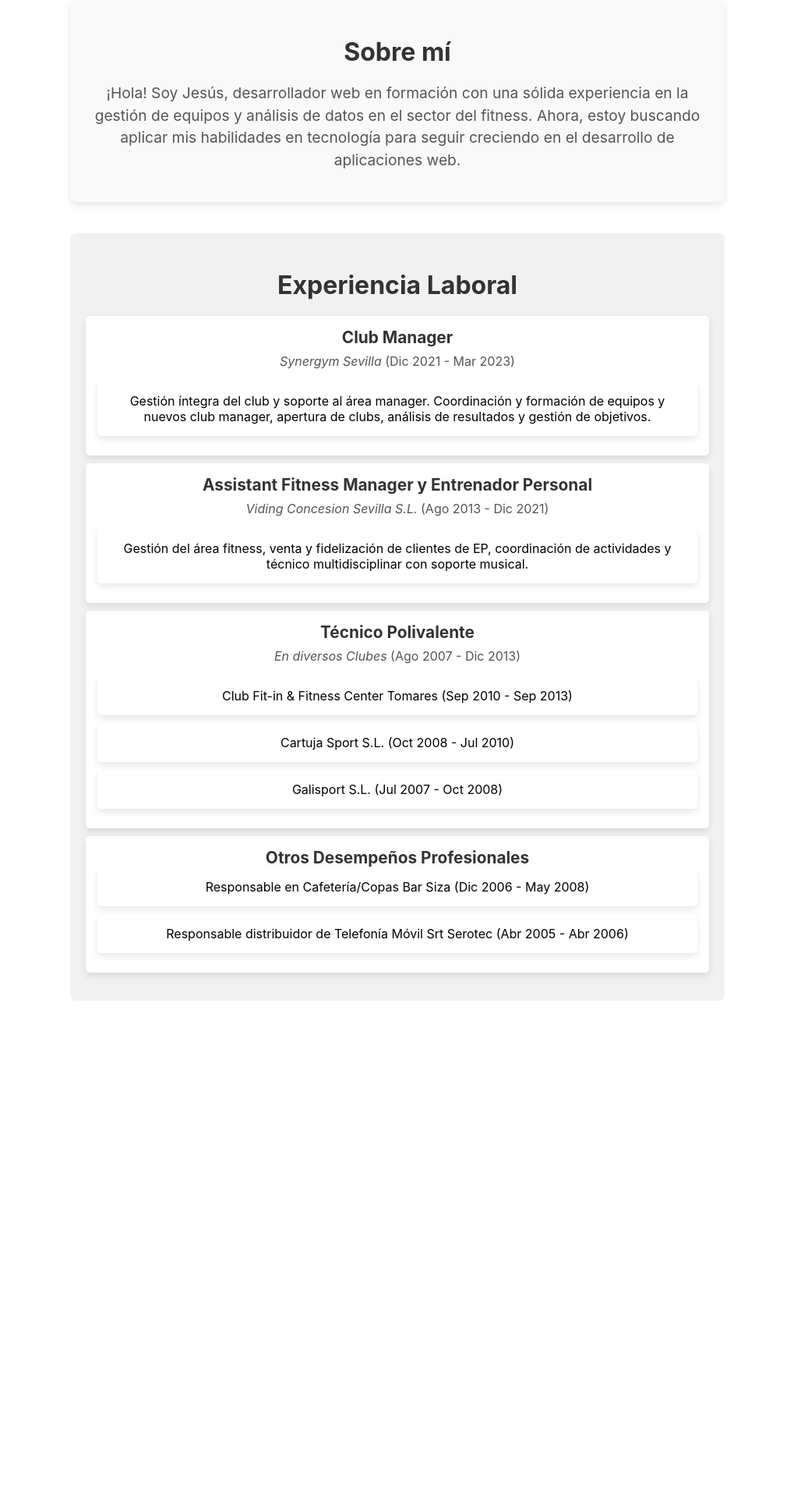
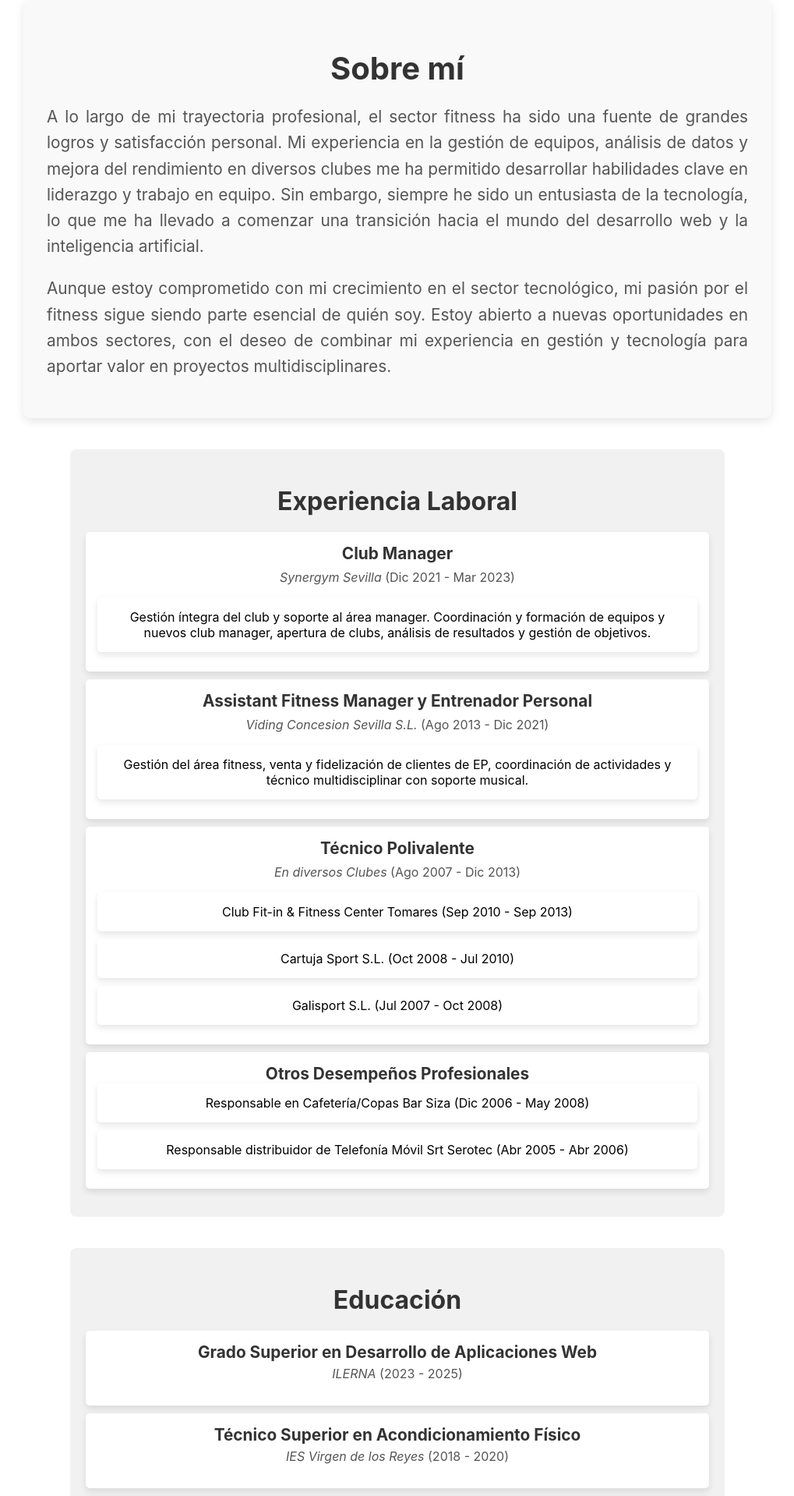
Before and after one commit to jdm1986/mi-curriculum, a React (Create React App) app: page / in a window 1280 px wide. Shown: the part 840-2758 px from the top of the page at 78% size, without its empty margins (130-1149 px from the left). Before the commit the page ends 2163 px from the top, so only its background shows below. Built offline with nearby package versions, Linux system fonts and the light colour scheme.

Commit message:
Agregado Education y Skills

```diff
--- a/src/App.js
+++ b/src/App.js
@@ -3,6 +3,9 @@ import './App.css';
 // Importamos los componentes AboutMe y Experience
 import AboutMe from './components/AboutMe';
 import Experience from './components/Experience';
+import Education from './components/Education';
+import Courses from './components/Courses';
+import Skills from './components/Skills';
 
 function App() {
   return (
@@ -24,6 +27,9 @@ function App() {
       {/* Incluimos las secciones de Sobre mí y Experiencia Laboral */}
       <AboutMe />
       <Experience />
+      <Education />
+      <Courses />
+      <Skills />
     </div>
   );
 }
--- a/src/components/AboutMe.css
+++ b/src/components/AboutMe.css
@@ -1,23 +1,24 @@
 /* Estilos para la sección "Sobre mí" */
 .about-me {
-  padding: 20px; /* Relleno interno para darle espacio al contenido */
-  background-color: #f9f9f9; /* Color de fondo suave */
+  padding: 30px; /* Relleno amplio para que respire */
+  background-color: #f9f9f9; /* Fondo suave */
   border-radius: 8px; /* Bordes redondeados */
-  max-width: 800px; /* Ancho máximo para no ocupar toda la pantalla */
-  margin: 40px auto; /* Centra la sección y añade margen superior/inferior */
-  box-shadow: 0 4px 8px rgba(0, 0, 0, 0.1); /* Añadimos una ligera sombra para darle profundidad */
+  max-width: 900px; /* Ancho máximo para centrar */
+  margin: 40px auto; /* Centrado */
+  box-shadow: 0 4px 12px rgba(0, 0, 0, 0.1); /* Sombra suave */
 }
 
 .about-me h2 {
-  color: #333; /* Color oscuro del título */
-  font-size: 2rem; /* Tamaño del título */
-  margin-bottom: 10px; /* Separación entre el título y el contenido */
+  color: #333; /* Color oscuro */
+  font-size: 2.5rem; /* Tamaño grande para el título */
+  margin-bottom: 15px; /* Espacio debajo del título */
   text-align: center; /* Centrar el título */
 }
 
 .about-me p {
-  font-size: 1.2rem; /* Tamaño del texto */
-  color: #555; /* Color del texto */
-  line-height: 1.5; /* Espaciado entre líneas */
-  text-align: center; /* Centrar el texto */
+  font-size: 1.3rem; /* Texto grande para legibilidad */
+  color: #555; /* Color gris oscuro */
+  line-height: 1.6; /* Espaciado entre líneas */
+  text-align: justify; /* Justificación para mejor lectura */
+  margin-bottom: 20px; /* Espacio entre párrafos */
 }
--- a/src/components/AboutMe.js
+++ b/src/components/AboutMe.js
@@ -3,13 +3,16 @@ import React from 'react';
 // Importamos los estilos específicos de este componente
 import './AboutMe.css';
 
-// Definimos el componente AboutMe, que será una función que devuelve HTML (JSX)
+// Definimos el componente AboutMe
 function AboutMe() {
   return (
     <section className="about-me">
       <h2>Sobre mí</h2>
       <p>
-        ¡Hola! Soy Jesús, desarrollador web en formación con una sólida experiencia en la gestión de equipos y análisis de datos en el sector del fitness. Ahora, estoy buscando aplicar mis habilidades en tecnología para seguir creciendo en el desarrollo de aplicaciones web.
+        A lo largo de mi trayectoria profesional, el sector fitness ha sido una fuente de grandes logros y satisfacción personal. Mi experiencia en la gestión de equipos, análisis de datos y mejora del rendimiento en diversos clubes me ha permitido desarrollar habilidades clave en liderazgo y trabajo en equipo. Sin embargo, siempre he sido un entusiasta de la tecnología, lo que me ha llevado a comenzar una transición hacia el mundo del desarrollo web y la inteligencia artificial.
+      </p>
+      <p>
+        Aunque estoy comprometido con mi crecimiento en el sector tecnológico, mi pasión por el fitness sigue siendo parte esencial de quién soy. Estoy abierto a nuevas oportunidades en ambos sectores, con el deseo de combinar mi experiencia en gestión y tecnología para aportar valor en proyectos multidisciplinares.
       </p>
     </section>
   );
--- /dev/null
+++ b/src/components/Courses.css
@@ -0,0 +1,39 @@
+/* Estilos para la sección de cursos y certificaciones */
+.courses {
+  padding: 20px;
+  background-color: #f1f1f1;
+  border-radius: 8px;
+  max-width: 800px;
+  margin: 40px auto;
+}
+
+.courses h2 {
+  font-size: 2rem;
+  color: #333;
+  margin-bottom: 20px;
+  text-align: center;
+}
+
+.courses ul {
+  list-style-type: none;
+  padding: 0;
+}
+
+.courses li {
+  background-color: #ffffff;
+  border-radius: 5px;
+  padding: 15px;
+  margin-bottom: 10px;
+  box-shadow: 0 4px 8px rgba(0, 0, 0, 0.1);
+}
+
+.courses li strong {
+  font-size: 1.3rem;
+  color: #333;
+}
+
+.courses li p {
+  margin-top: 5px;
+  color: #555;
+  font-size: 1rem;
+}
--- /dev/null
+++ b/src/components/Courses.js
@@ -0,0 +1,50 @@
+// Importamos React para usar JSX
+import React from 'react';
+// Importamos los estilos específicos de este componente
+import './Courses.css';
+
+// Definimos el componente Courses
+function Courses() {
+  return (
+    <section className="courses">
+      <h2>Cursos y Certificaciones</h2>
+      <ul>
+        <li>
+          <strong>Microsoft Power BI - Curso de Power BI Desktop</strong>
+          <p><em>IBM - SkillsBuild</em> (Jun 2024) - (40 horas)</p>
+        </li>
+        <li>
+           <strong>Fundamentos de IA de Google</strong>
+           <p><em>Google - Coursera</em> (Jun 2024)</p>
+        </li>
+        <li>
+           <strong>What is Data Science?</strong>
+           <p><em>IBM - Coursera</em> (Abr 2024)</p>
+        </li>
+        <li>
+          <strong>Programación en Inteligencia Artificial y Big Data aplicables en entornos 5G</strong>
+          <p><em>Vodafone España - Integra Conocimiento e Innovación</em> (Mar 2024) - (150 horas)</p>
+        </li>
+        <li>
+          <strong>Programación para soluciones de IoT y Smart City aplicables a entornos 5G</strong>
+          <p><em>Vodafone España - Integra Conocimiento e Innovación</em> (Mar 2024) - (150 horas)</p>
+        </li>
+        <li>
+          <strong>Realidad Virtual y Realidad Aumentada aplicables en entornos 5G</strong>
+          <p><em>Vodafone España - Integra Conocimiento e Innovación</em> (Mar 2024) - (150 horas)</p>
+        </li>
+        <li>
+          <strong>Iinerario formativo de mantenimiento de servicio en un centro de procesamiento de datos CPD</strong>
+          <p><em>FUNDAE</em> (Feb 2024) - (425 horas)</p>
+        </li>
+        <li>
+          <strong>Aspectos básicos del diseño de la experiencia del usuario</strong>
+          <p><em>Google - Coursera</em> (Feb 2024)</p>
+        </li>
+      </ul>
+    </section>
+  );
+}
+
+// Exportamos el componente para que pueda ser usado en otros archivos
+export default Courses;
--- /dev/null
+++ b/src/components/Education.css
@@ -0,0 +1,39 @@
+/* Estilos para la sección de educación */
+.education {
+  padding: 20px; /* Espacio alrededor del contenido */
+  background-color: #f1f1f1; /* Color de fondo */
+  border-radius: 8px; /* Bordes redondeados */
+  max-width: 800px; /* Ancho máximo */
+  margin: 40px auto; /* Centrado */
+}
+
+.education h2 {
+  font-size: 2rem; /* Tamaño del título */
+  color: #333; /* Color del título */
+  margin-bottom: 20px; /* Espacio debajo del título */
+  text-align: center; /* Centrar el título */
+}
+
+.education ul {
+  list-style-type: none; /* Quitamos los puntos de la lista */
+  padding: 0;
+}
+
+.education li {
+  background-color: #ffffff; /* Fondo blanco para cada ítem */
+  border-radius: 5px; /* Bordes redondeados */
+  padding: 15px; /* Espacio dentro de cada ítem */
+  margin-bottom: 10px; /* Espacio entre los ítems */
+  box-shadow: 0 4px 8px rgba(0, 0, 0, 0.1); /* Sombra suave */
+}
+
+.education li strong {
+  font-size: 1.3rem; /* Tamaño del texto para los títulos */
+  color: #333; /* Color del título */
+}
+
+.education li p {
+  margin-top: 5px; /* Espacio entre el título y la descripción */
+  color: #555; /* Color del texto */
+  font-size: 1rem; /* Tamaño del texto */
+}
--- /dev/null
+++ b/src/components/Education.js
@@ -0,0 +1,30 @@
+// Importamos React para usar JSX
+import React from 'react';
+// Importamos los estilos específicos de este componente
+import './Education.css';
+
+// Definimos el componente Education
+function Education() {
+  return (
+    <section className="education">
+      <h2>Educación</h2>
+      <ul>
+        <li>
+          <strong>Grado Superior en Desarrollo de Aplicaciones Web</strong>
+          <p><em>ILERNA</em> (2023 - 2025)</p>
+        </li>
+        <li>
+          <strong>Técnico Superior en Acondicionamiento Físico</strong>
+          <p><em>IES Virgen de los Reyes</em> (2018 - 2020)</p>
+        </li>
+        <li>
+          <strong>Bachillerato de Ciencias Sociales</strong>
+          <p><em>IES Aljarafe</em> (2002 - 2004)</p>
+        </li>
+      </ul>
+    </section>
+  );
+}
+
+// Exportamos el componente para que pueda ser usado en otros archivos
+export default Education;
--- /dev/null
+++ b/src/components/Skills.css
@@ -0,0 +1,33 @@
+/* Estilos para la sección de habilidades */
+.skills {
+  padding: 30px;
+  background-color: #f1f1f1;
+  border-radius: 8px;
+  max-width: 900px;
+  margin: 40px auto;
+  box-shadow: 0 4px 12px rgba(0, 0, 0, 0.1);
+}
+
+.skills h2 {
+  font-size: 2.5rem;
+  color: #333;
+  margin-bottom: 15px;
+  text-align: center;
+}
+
+.skills ul {
+  list-style-type: none;
+  padding: 0;
+}
+
+.skills li {
+  font-size: 1.3rem;
+  color: #555;
+  padding: 10px 0;
+  text-align: center;
+  border-bottom: 1px solid #ddd;
+}
+
+.skills li:last-child {
+  border-bottom: none; /* Eliminar el borde del último ítem */
+}
--- /dev/null
+++ b/src/components/Skills.js
@@ -0,0 +1,27 @@
+// Importamos React para usar JSX
+import React from 'react';
+// Importamos los estilos específicos de este componente
+import './Skills.css';
+
+// Definimos el componente Skills
+function Skills() {
+  return (
+    <section className="skills">
+      <h2>Habilidades</h2>
+      <ul>
+        <li>HTML, CSS, JavaScript</li>
+        <li>React</li>
+        <li>Fundamentos de UX/UI</li>
+        <li>Programación en Java y C#</li>
+        <li>Bases de datos: MySQL, Workbench y Oracle</li>
+        <li>Git y GitHub (Control de versiones)</li>
+        <li>Arduino</li>
+        <li>Ofimática avanzada</li>
+        <li>Herramientas de análisis de datos: R-Studio, Pentaho, MS PowerBI (Big Data)</li>
+      </ul>
+    </section>
+  );
+}
+
+// Exportamos el componente para que pueda ser usado en otros archivos
+export default Skills;
```
